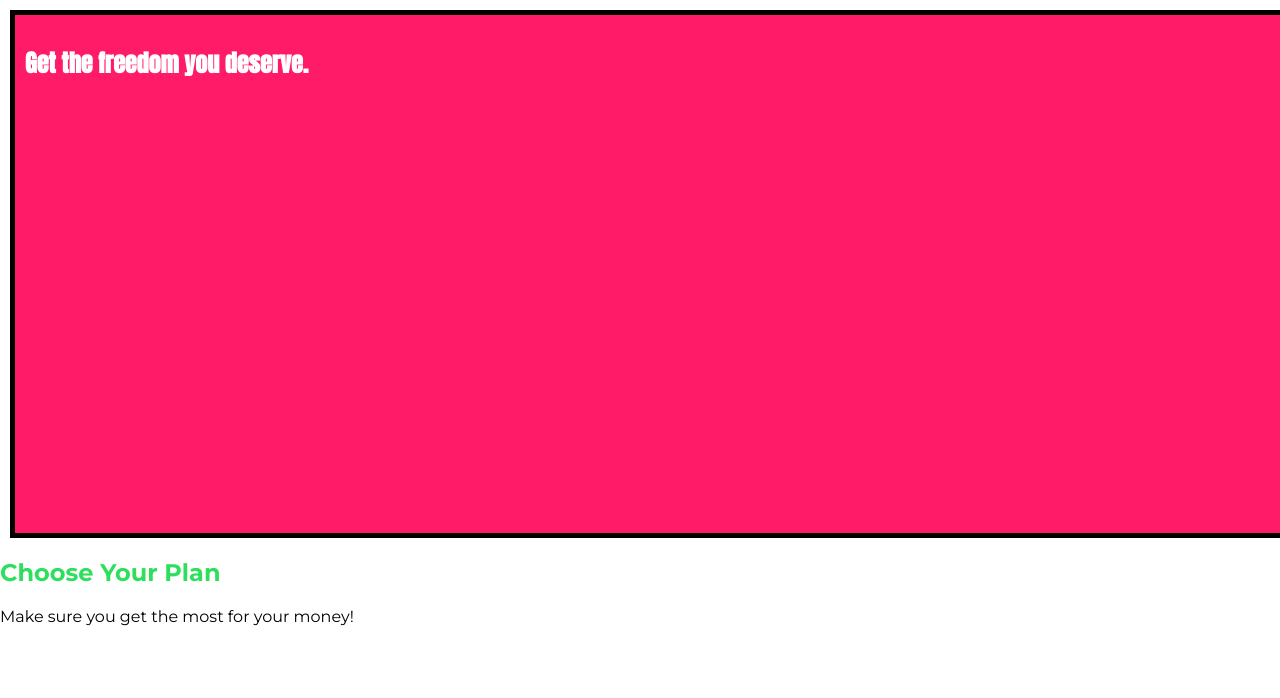
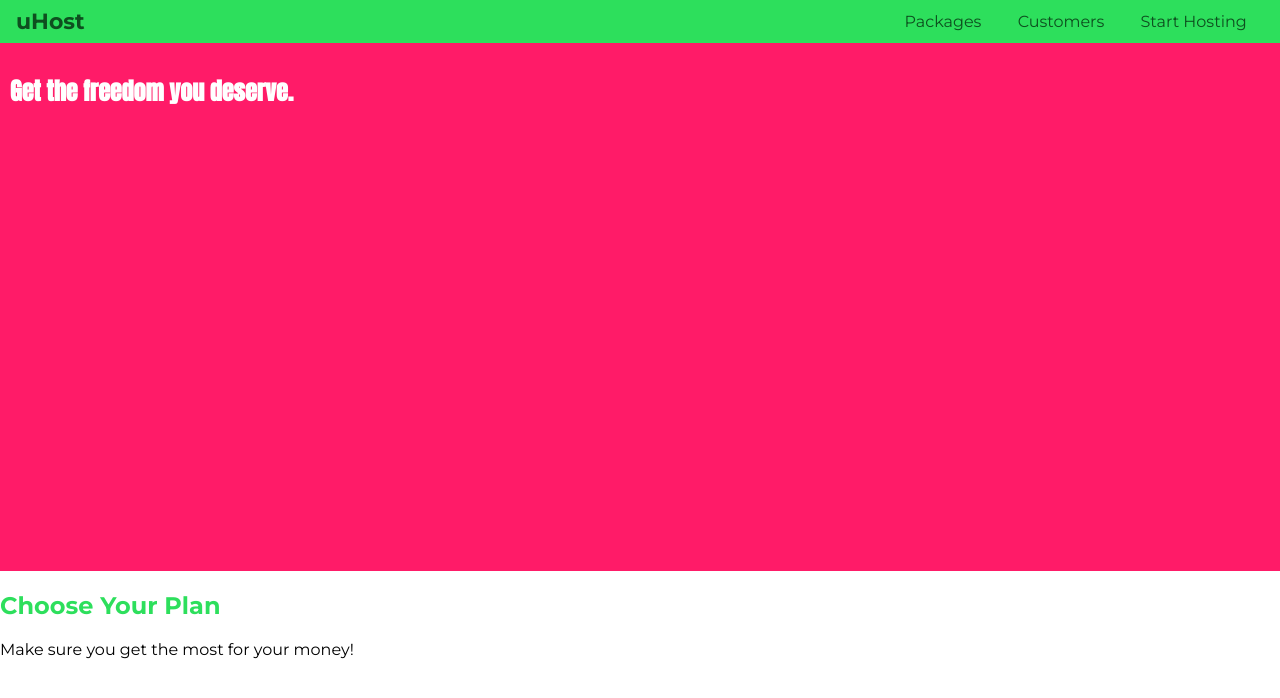
Before and after one commit to Pratik1399/css-merge, a plain HTML site: page css-basics/index.html in a window 1280 px wide. Drawn offline with Linux system fonts and the light colour scheme.

Commit message:
Problem-2 CSS-Selectors

```diff
--- /dev/null
+++ b/css-assignments/Problem-2/main.css
@@ -0,0 +1,54 @@
+/* .box {
+    padding: 10px;
+    border: 3px solid red;
+    margin: 20px;
+} */
+
+.box {
+  padding-top: 5px;
+  padding-right: 10px;
+  padding-bottom: 15px;
+  padding-left: 20px;
+  padding: 5px 10px 15px 20px;
+  border-top: 3px solid red;
+  border-right: 3px solid red;
+  border-bottom: 3px solid red;
+  border-left: 3px solid red;
+  border-top-style: solid;
+  border-top-width: 3px;
+  border-top-color: red;
+  border-style: solid;
+  border-width: 3px;
+  border-color: red;
+  margin-top: 10px;
+  margin-right: 20px;
+  margin-bottom: 30px;
+  margin-left: 40px;
+  margin: 10px 20px 30px 40px;
+  box-sizing: border-box;
+  height: 300px;
+  width: 48%;
+  display: inline-block;
+  margin: 0;
+}
+
+html,
+body {
+  height: 100%;
+}
+
+/* #first-box {
+    height: 100%;
+    box-sizing: border-box;
+    height: 300px;
+    width: 50%;
+} */
+
+#first-box {
+  display: none;
+  /* visibility: hidden; */
+}
+
+div:last-of-type:hover {
+  border-color: green;
+}
--- a/css-basics/index.html
+++ b/css-basics/index.html
@@ -12,6 +12,26 @@
 </head>
 
 <body>
+    <header class="main-header">
+        <div>
+            <a href="index.html" class="main-header__brand">
+                uHost
+            </a>
+        </div>
+        <nav class="main-nav">
+            <ul class="main-nav__items">
+                <li class="main-nav__item">
+                    <a href="packages/index.html">Packages</a>
+                </li>
+                <li class="main-nav__item">
+                    <a href="customers/index.html">Customers</a>
+                </li>
+                <li class="main-nav__item">
+                    <a href="start-hosting/index.html">Start Hosting</a>
+                </li>
+            </ul>
+        </nav>
+    </header>
     <main>
         <section id="product-overview">
             <h1>Get the freedom you deserve.</h1>
--- a/css-basics/main.css
+++ b/css-basics/main.css
@@ -12,9 +12,6 @@ body {
     width: 100%;
     height: 528px;
     padding: 10px;
-    border: 5px solid black;
-    margin: 10px;
-
 }
 
 .section-title {
@@ -29,3 +26,44 @@ body {
 /* h1 {
     font-family: sans-serif;
 } */
+
+.main-header {
+    width: 100%;
+    background: #2ddf5c;
+    padding: 8px 16px;
+}
+
+.main-header > div {
+    display: inline-block;
+    vertical-align: middle;
+}
+
+.main-header__brand {
+    color: #0e4f1f;
+    text-decoration: none;
+    font-weight: bold;
+    font-size: 22px;
+}
+
+.main-nav {
+    display: inline-block;
+    text-align: right;
+    width: calc(100% - 74px);
+    vertical-align: middle;
+}
+
+.main-nav__items {
+    margin: 0;
+    padding: 0;
+    list-style: none;
+}
+
+.main-nav__item {
+    display: inline-block;
+    margin: 0 16px;
+}
+
+.main-nav__item a {
+    text-decoration: none;
+    color: #0e4f1f;
+}
--- a/css-selectors/main.css
+++ b/css-selectors/main.css
@@ -1,28 +1,59 @@
 /*Elements*/
 
-h1 {
+/* h1 {
   color: red;
-}
+} */
 
 /*Classes*/
 
-.blog-post {
+/* .blog-post {
   color: red;
-}
+} */
 
 /*Universal*/
 
-* {
+/* * {
   color: red;
-}
+} */
 
 /*IDs*/
 
-#main-title {
+/* #main-title {
   color: red;
+} */
+
+/*Attributes*/
+/* [disabled] {
+  color: red;
+} */
+
+
+body{
+  font-family: sans-serif;
 }
 
-/*Attributes*/
-[disabled] {
-  color: red;
+nav{
+  margin-bottom:16px;
+  background:#fa923f;
+  padding: 8px 0;
 }
+
+a{
+  text-decoration: none;
+  color:white;
+  margin: 10px;
+}
+
+a.active{
+  color:#521751;
+}
+
+.main-section{
+  height: 800px;
+  border:1px solid #ccc;
+  padding: 16px;
+}
+
+.highlighted {
+  border: 2px solid #fa923f;
+}
```
Also changed, not shown: css-assignments/Problem-2/index.html (added, +25 -0 lines), css-selectors/index.html (+12 -4 lines), css-web/index.html (+9 -12 lines), css-web/main.css (+13 -13 lines), css-basics/images/favicon.png (added).
